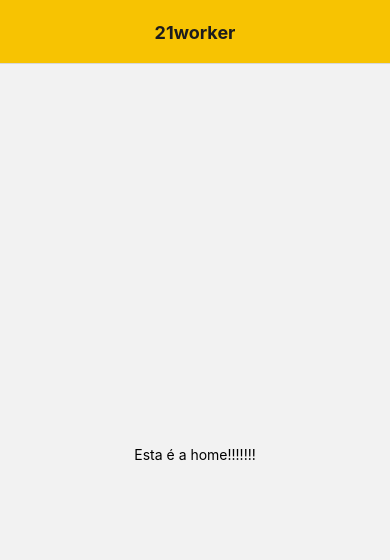
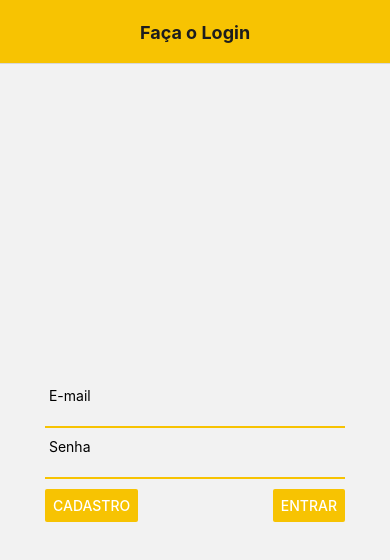
Before and after one commit to henrikeSilva93/ADS031, a React Native app: screen / in a window 390 px wide. Shown: the top 560 px of the page. Built offline with nearby package versions, Linux system fonts and the light colour scheme.

Commit message:
Add files via upload

```diff
--- a/App.js
+++ b/App.js
@@ -1,37 +1,53 @@
 import { StatusBar } from 'expo-status-bar';
-import React,{useState, useEffect} from 'react';
+import React, { useState, useEffect } from 'react';
 import { StyleSheet, Text, View } from 'react-native';
 import SplashScreen from './components/splashScreen';
 import Home from './screens/Home';
 import { NavigationContainer } from '@react-navigation/native';
 import { createNativeStackNavigator } from '@react-navigation/native-stack';
-
+import TelaLogin from './screens/TelaLogin';
+import TelaCadastro from './screens/TelaCadastro';
 
 export default function App() {
   const Stack = createNativeStackNavigator();
   const [splash, setSplash] = useState(true);
-  useEffect(()=>{
-   setTimeout(()=>setSplash(false),3000);
+  useEffect(() => {
+    setTimeout(() => setSplash(false), 3000);
   });
 
-  const HeaderOptions  = {
-    headerStyle:{
-      backgroundColor:'#F7C302'
+  const HeaderOptions = {
+    headerStyle: {
+      backgroundColor: '#F7C302',
     },
-    headerTitleAlign:'center',
-    headerTitleStyle:{fontWeight:'bold'}
-  }
+    headerTitleAlign: 'center',
+    headerTitleStyle: { fontWeight: 'bold' },
+  };
 
   return (
-      <>
-      {splash ? <SplashScreen/>
-      :
-      <NavigationContainer>
-      <Stack.Navigator>
-        <Stack.Screen name="21worker" component={Home} options={HeaderOptions} />
-      </Stack.Navigator>
-    </NavigationContainer>
-        }
+    <>
+      {splash ? (
+        <SplashScreen />
+      ) : (
+        <NavigationContainer>
+          <Stack.Navigator>
+            <Stack.Screen
+              name="Faça o Login"
+              component={TelaLogin}
+              options={HeaderOptions}
+            />
+            <Stack.Screen
+              name="21Worker"
+              component={Home}
+              options={HeaderOptions}
+            />
+            <Stack.Screen
+              name="Cadastro"
+              component={TelaCadastro}
+              options={HeaderOptions}
+            />
+          </Stack.Navigator>
+        </NavigationContainer>
+      )}
     </>
   );
 }
--- a/components/splashScreen/index.js
+++ b/components/splashScreen/index.js
@@ -1,26 +1,25 @@
 import React from 'react';
 import { StyleSheet, Text, View } from 'react-native';
 
-
-const SplashScreen = () =>{
-    return(
+const SplashScreen = () => {
+  return (
     <View style={styles.container}>
       <Text style={styles.text}>21Worker</Text>
     </View>
   );
-}
+};
 
 const styles = StyleSheet.create({
   container: {
-        flex:1,
+    flex: 1,
     justifyContent: 'center',
     alignItems: 'center',
-        backgroundColor:'#F7C302'
+    backgroundColor: '#F7C302',
   },
-    text:{
+  text: {
     fontSize: 70,
-        fontWeight:'bold'
-    }
-})
+    fontWeight: 'bold',
+  },
+});
 
 export default SplashScreen;
--- /dev/null
+++ b/screens/TelaCadastro.js
@@ -0,0 +1,85 @@
+import React, { useState } from 'react';
+import { View, Text, TextInput, Button, StyleSheet, Alert, Image,} from 'react-native';
+import { NavigationContainer } from '@react-navigation/native';
+import { Dropdown, GroupDropdown, MultiselectDropdown,} from 'sharingan-rn-modal-dropdown';
+
+export default function TelaCadastro({ navigation }) {
+  const [valueSS, setValueSS] = useState('');
+  const onChangeSS = (value: string[]) => {setValueSS(value);};
+  const data = [
+    {
+      value: '1',
+      label: 'Prestador de serviços',
+    },
+    {
+      value: '2',
+      label: 'Contratante',
+    },
+  ];
+  return (
+    <View style={styles.container}>
+      <Text> E-mail </Text>
+      <TextInput
+        keyboardType="email-address"
+        autoCapitalize={'none'}
+        style={styles.field}
+      />
+      <Text> Senha </Text>
+      <TextInput
+        keyboardType="number-pad"
+        secureTextEntry={true}
+        style={styles.field}
+      />
+      <Text> Repita a Senha </Text>
+      <TextInput
+        keyboardType="number-pad"
+        secureTextEntry={true}
+        style={styles.field}
+      />
+      <View style={styles.fixToText}>
+        <Button
+          title="Fazer Login"
+          onPress={() => navigation.navigate('lista')}
+          color="#F7C302"
+        />
+      </View>
+      <View style={styles.container2}>
+        <Dropdown
+          label="Tipo de conta"
+          data={data}
+          value={valueSS}
+          onChange={onChangeSS}
+          required="yes"
+          rippleColor="black"
+
+        />
+      </View>
+    </View>
+  );
+}
+
+const styles = StyleSheet.create({
+  container: {
+    flex: 1,
+    flexDirection: 'column',
+    justifyContent: 'center',
+    padding: 45,
+  },
+  field: {
+    borderBottomWidth: 2,
+    borderColor: '#F7C302',
+    paddingBottom: 5,
+    marginBottom: 10,
+  },
+  fixToText: {
+    flexDirection: 'row',
+    justifyContent: 'space-between',
+  },
+  container2: {
+    paddingTop: 30,
+    marginLeft: 20,
+    marginRight: 20,
+    paddingLeft: 150,
+    flex: 1,
+  },
+});
--- /dev/null
+++ b/screens/TelaLogin.js
@@ -0,0 +1,61 @@
+import * as React from 'react';
+import {
+  View,
+  Text,
+  TextInput,
+  Button,
+  StyleSheet,
+  Alert,
+  Image,
+} from 'react-native';
+import { NavigationContainer } from '@react-navigation/native';
+
+export default function TelaLogin({ navigation }) {
+  return (
+    <View style={styles.container}>
+      <Text> E-mail </Text>
+      <TextInput
+        keyboardType="email-address"
+        autoCapitalize={'none'}
+        style={styles.field}
+      />
+      <Text> Senha </Text>
+      <TextInput
+        keyboardType="number-pad"
+        secureTextEntry={true}
+        style={styles.field}
+      />
+      <View style={styles.fixToText}>
+        <Button
+          title="Cadastro"
+          onPress={() => navigation.navigate('Cadastro')}
+          color="#F7C302"
+        />
+        <Button
+          title="Entrar"
+          onPress={() => navigation.navigate('lista')}
+          color="#F7C302"
+        />
+      </View>
+    </View>
+  );
+}
+
+const styles = StyleSheet.create({
+  container: {
+    flex: 1,
+    flexDirection: 'column',
+    justifyContent: 'center',
+    padding: 45,
+  },
+  field: {
+    borderBottomWidth: 2,
+    borderColor: '#F7C302',
+    paddingBottom: 5,
+    marginBottom: 10,
+  },
+  fixToText: {
+    flexDirection: 'row',
+    justifyContent: 'space-between',
+  },
+});
```
Also changed, not shown: package.json (+9 -3 lines), screens/Home/index.js (+5 -7 lines). Lines whose indentation alone changed are shown as unchanged.
